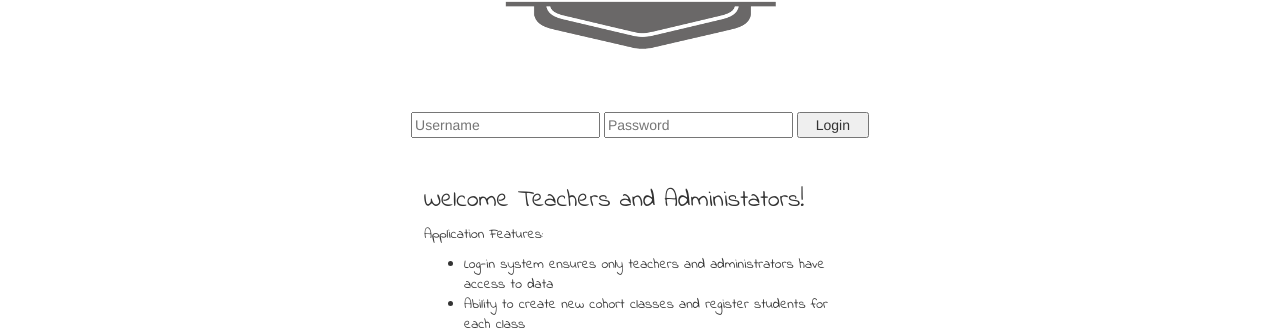
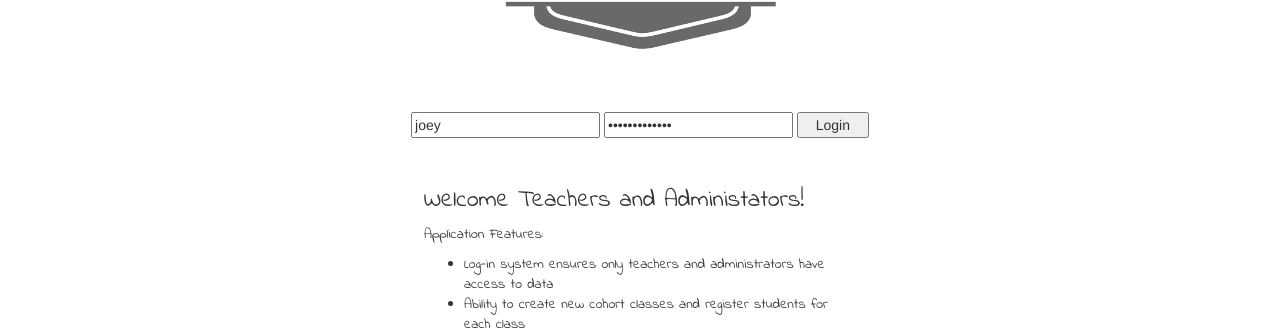
Before and after one commit to freddie71010/AttendanceApp, a Django app: page / in a window 1280 px wide. Shown: the part 516-848 px from the top of the page. Run offline with Django 3.2, Linux system fonts and the light colour scheme; some libraries are stand-ins or nearby versions.

Commit message:
Set up sample login information to autopopulate login form so users can access site

```diff
--- a/mysite/attendance/templates/registration/login.html
+++ b/mysite/attendance/templates/registration/login.html
@@ -14,8 +14,8 @@
 	<div class = 'container-center'>
 		<img src="/static/img/byte_academy_logo.png" alt="...">
 		<form class="form" method="post" action="/login" >{% csrf_token %}
-			<input type="text" placeholder="Username" name="username">
-			<input type="password" placeholder="Password" name="password">
+			<input type="text" placeholder="Username" name="username" value="joey">
+			<input type="password" placeholder="Password" name="password" value="joey@joey.com">
 			<button type="submit"  value="Login" id="login-button">Login</button>
 		</form>
 	</div>
```
